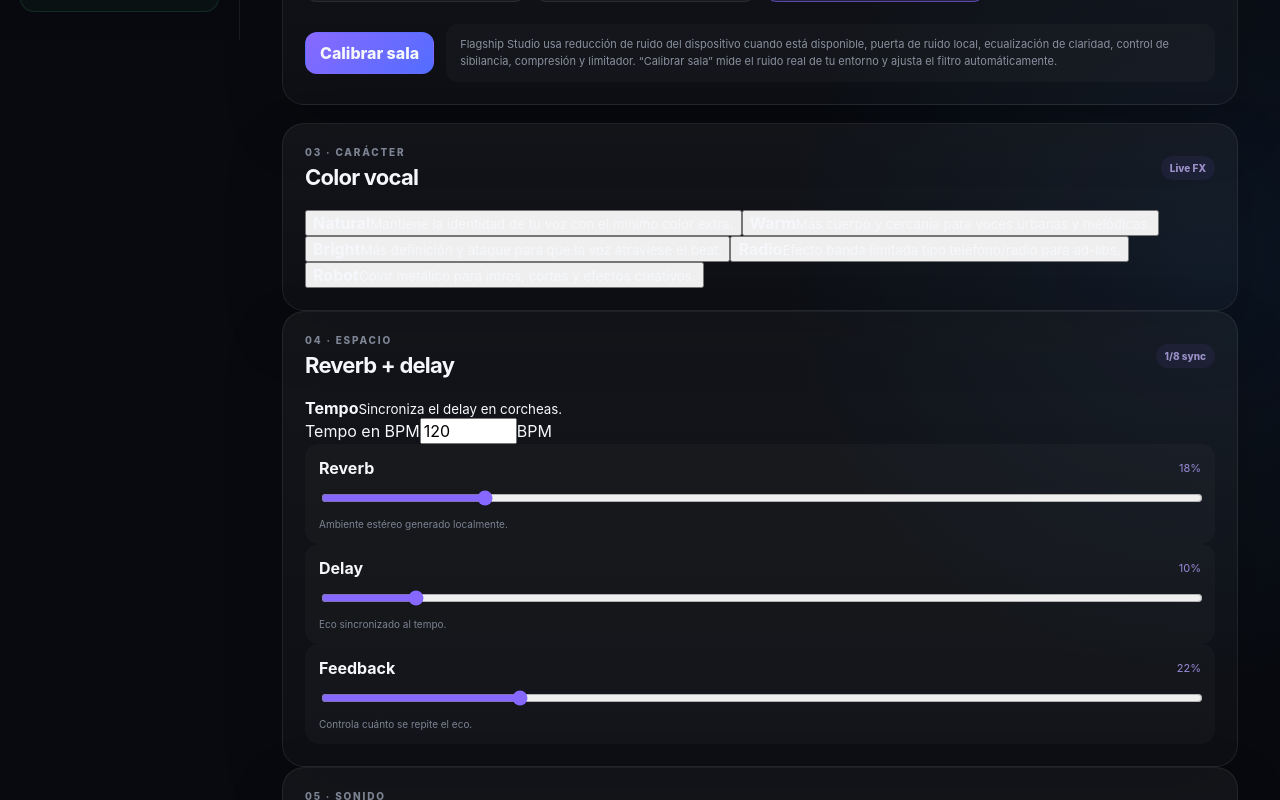
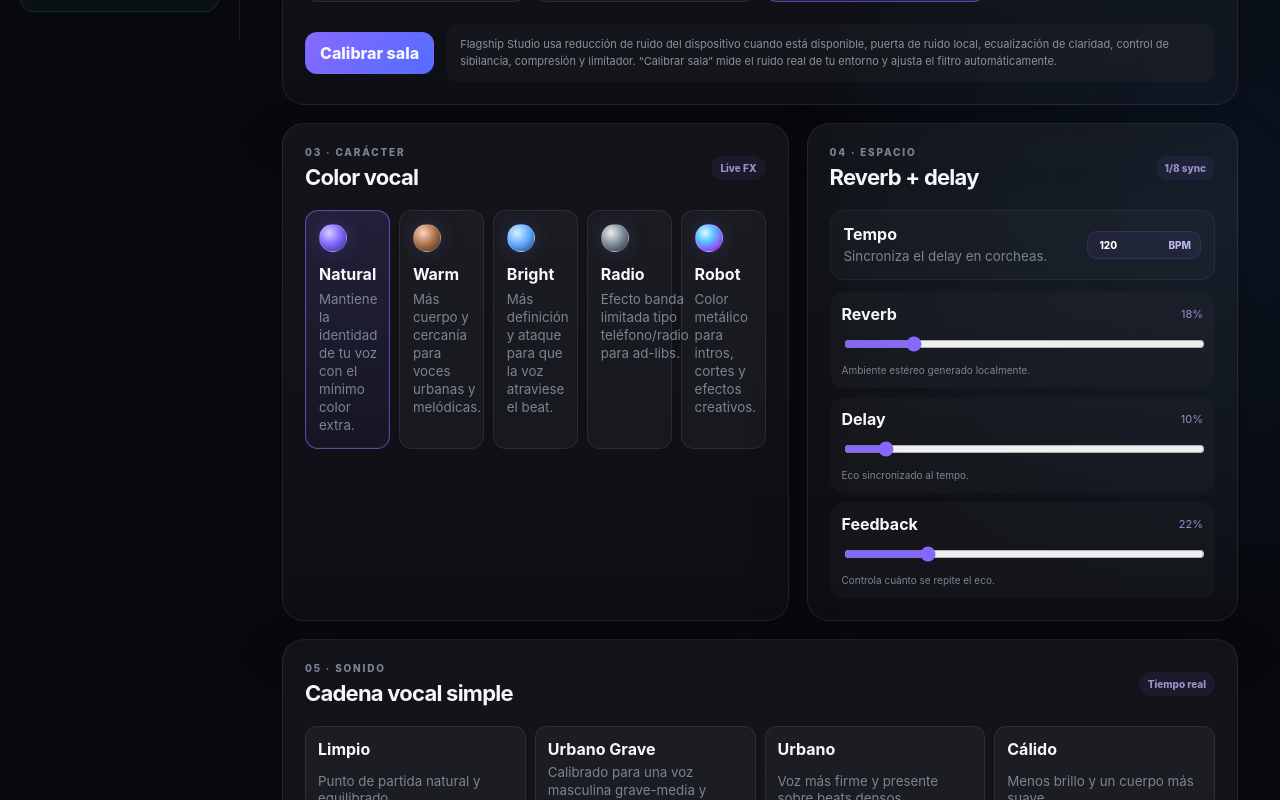
Before and after one commit to ZKYONA/Zk_Music, a React (Vite) app: page / in a window 1280 px wide. Shown: the part 760-1560 px from the top of the page. Built offline with nearby package versions, Linux system fonts and the light colour scheme.

Commit message:
style: add premium creative panels and accessible focus states

```diff
--- a/src/styles.css
+++ b/src/styles.css
@@ -532,3 +532,203 @@ nav { display: grid; gap: 8px; }
     width: 100%;
   }
 }
+
+
+/* Studio Pro v0.2 — accessibility + creative effects */
+button:focus-visible,
+input:focus-visible,
+.drop-zone:focus-visible {
+  outline: 3px solid rgba(155, 132, 255, 0.72);
+  outline-offset: 3px;
+}
+
+.sr-only {
+  position: absolute;
+  width: 1px;
+  height: 1px;
+  padding: 0;
+  margin: -1px;
+  overflow: hidden;
+  clip: rect(0, 0, 0, 0);
+  white-space: nowrap;
+  border: 0;
+}
+
+.creative-grid {
+  display: grid;
+  grid-template-columns: minmax(0, 1.08fr) minmax(340px, 0.92fr);
+  gap: 18px;
+  margin-bottom: 18px;
+}
+
+.character-grid {
+  display: grid;
+  grid-template-columns: repeat(5, minmax(0, 1fr));
+  gap: 9px;
+}
+
+.character-button {
+  min-height: 126px;
+  padding: 13px;
+  display: grid;
+  align-content: start;
+  gap: 7px;
+  border: 1px solid rgba(255, 255, 255, 0.08);
+  border-radius: 13px;
+  color: inherit;
+  background: rgba(255, 255, 255, 0.035);
+  text-align: left;
+  cursor: pointer;
+  transition: 150ms ease;
+}
+
+.character-button:hover:not(:disabled) {
+  transform: translateY(-1px);
+  border-color: rgba(255, 255, 255, 0.16);
+  background: rgba(255, 255, 255, 0.07);
+}
+
+.character-button small,
+.tempo-card small {
+  color: #7c8392;
+  line-height: 1.35;
+}
+
+.character-orb {
+  width: 28px;
+  height: 28px;
+  margin-bottom: 5px;
+  border: 1px solid rgba(255, 255, 255, 0.14);
+  border-radius: 50%;
+  background: radial-gradient(circle at 35% 30%, #d8cfff, #8366ff 48%, #29326f 100%);
+  box-shadow: 0 0 20px rgba(128, 99, 255, 0.22);
+}
+
+.character-button:nth-child(2) .character-orb {
+  background: radial-gradient(circle at 35% 30%, #ffd7bc, #a66c48 52%, #38291f 100%);
+}
+
+.character-button:nth-child(3) .character-orb {
+  background: radial-gradient(circle at 35% 30%, #d7f1ff, #61a9ff 50%, #253c6d 100%);
+}
+
+.character-button:nth-child(4) .character-orb {
+  background: radial-gradient(circle at 35% 30%, #ececec, #7b8797 50%, #252a31 100%);
+}
+
+.character-button:nth-child(5) .character-orb {
+  background: radial-gradient(circle at 35% 30%, #e9f5ff, #57c9ff 35%, #934cff 72%, #291c54 100%);
+}
+
+.character-button.selected-character {
+  border-color: rgba(139, 108, 255, 0.58);
+  background: linear-gradient(180deg, rgba(139, 108, 255, 0.14), rgba(139, 108, 255, 0.06));
+  box-shadow: inset 0 0 0 1px rgba(139, 108, 255, 0.06);
+}
+
+.tempo-card {
+  display: flex;
+  align-items: center;
+  justify-content: space-between;
+  gap: 12px;
+  margin-bottom: 12px;
+  padding: 13px;
+  border: 1px solid rgba(255, 255, 255, 0.055);
+  border-radius: 14px;
+  background: rgba(255, 255, 255, 0.022);
+}
+
+.tempo-card > div {
+  display: grid;
+  gap: 4px;
+}
+
+.tempo-input {
+  display: flex;
+  align-items: center;
+  gap: 7px;
+  padding: 6px 9px;
+  border: 1px solid rgba(139, 108, 255, 0.17);
+  border-radius: 10px;
+  color: #bdb4e7;
+  background: rgba(139, 108, 255, 0.07);
+  font-size: 10px;
+  font-weight: 800;
+}
+
+.tempo-input input {
+  width: 64px;
+  border: 0;
+  outline: 0;
+  color: #fff;
+  background: transparent;
+  font-weight: 800;
+}
+
+.space-controls {
+  display: grid;
+  gap: 9px;
+}
+
+.compact-control {
+  padding: 12px;
+}
+
+@media (max-width: 1180px) {
+  .character-grid {
+    grid-template-columns: repeat(3, minmax(0, 1fr));
+  }
+}
+
+@media (max-width: 980px) {
+  .creative-grid {
+    grid-template-columns: 1fr;
+  }
+}
+
+@media (max-width: 640px) {
+  .character-grid {
+    grid-template-columns: repeat(2, minmax(0, 1fr));
+  }
+}
+
+@media (max-width: 430px) {
+  .character-grid {
+    grid-template-columns: 1fr;
+  }
+
+  .tempo-card {
+    align-items: flex-start;
+    flex-direction: column;
+  }
+
+  .tempo-input {
+    width: 100%;
+    justify-content: space-between;
+  }
+}
+
+@media (prefers-reduced-motion: reduce) {
+  *,
+  *::before,
+  *::after {
+    scroll-behavior: auto !important;
+    animation-duration: 0.001ms !important;
+    animation-iteration-count: 1 !important;
+    transition-duration: 0.001ms !important;
+  }
+}
+
+@media (prefers-contrast: more) {
+  .panel,
+  .control,
+  .character-button {
+    border-color: rgba(255, 255, 255, 0.22);
+  }
+
+  .eyebrow,
+  .control small,
+  .character-button small {
+    color: #bbc0cc;
+  }
+}
```
